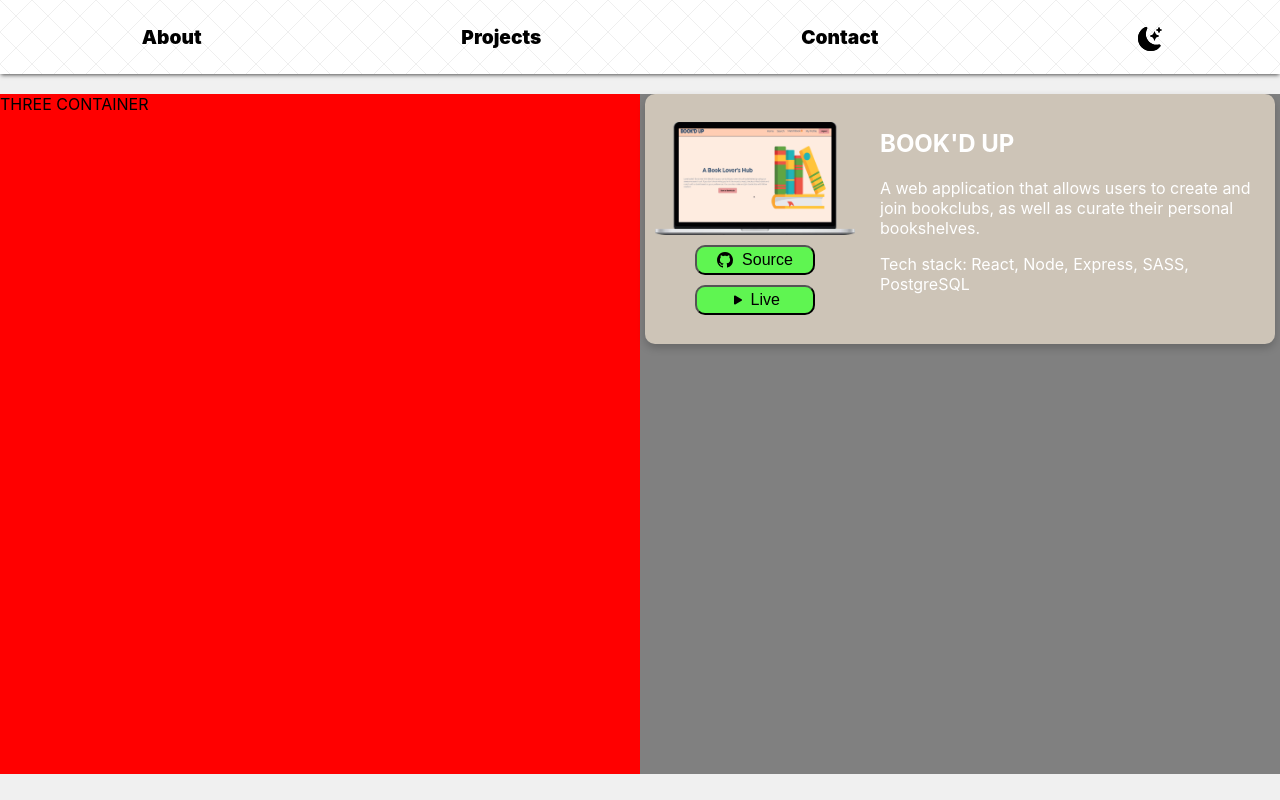
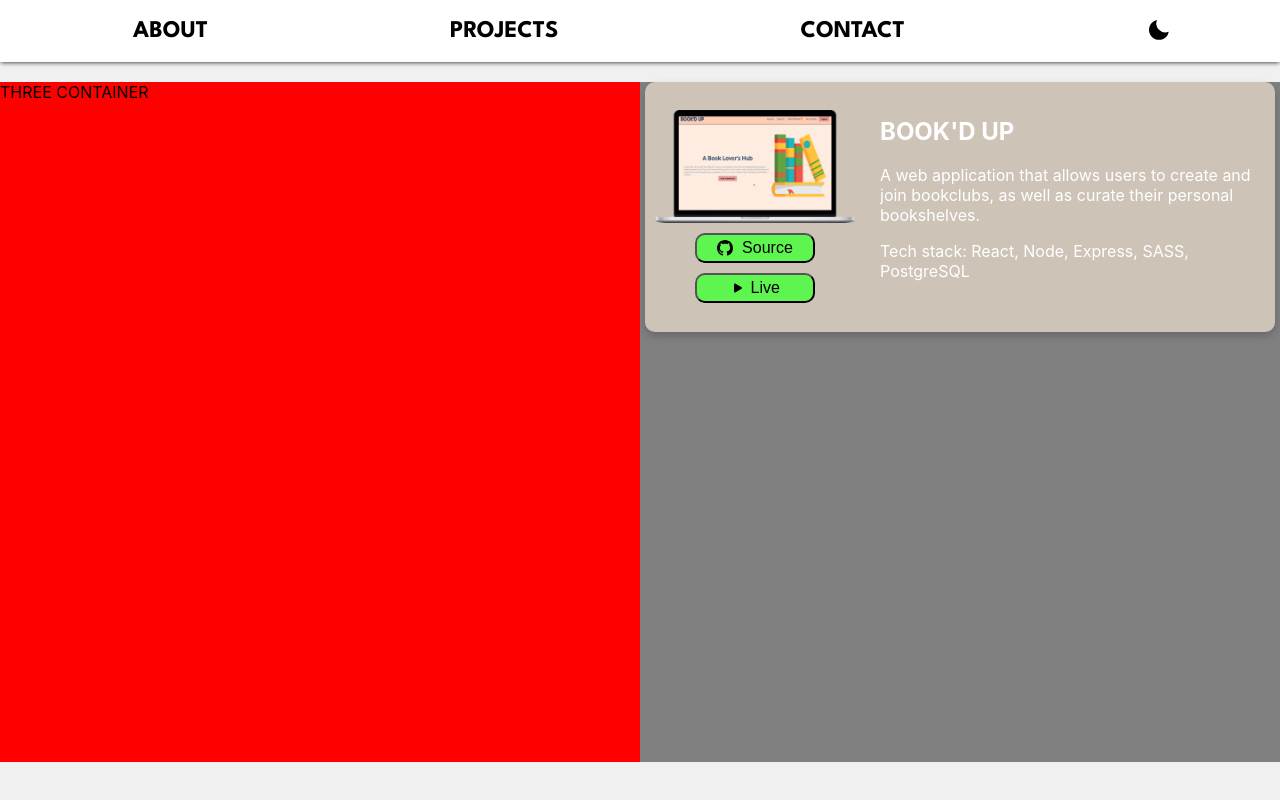
Before and after one commit to saadsidd/saadsidd.github.io, a React (Create React App) app: page / in a window 1280 px wide. Built offline with nearby package versions, Linux system fonts and the light colour scheme; the HTML template or start-up script is replaced by a standard one.

Commit message:
added navbar darkmode toggle on icon

```diff
--- a/src/components/Navbar.tsx
+++ b/src/components/Navbar.tsx
@@ -1,15 +1,23 @@
 import './styles/Navbar.css';
-import { BsMoonStars, BsMoonStarsFill } from 'react-icons/bs';
+import { PiSunFill } from 'react-icons/pi';
+import { BiSolidMoon } from 'react-icons/bi';
 
-export const Navbar: React.FC = () => {
+type NavbarProps = {
+  darkMode: string;
+  setDarkMode: React.Dispatch<React.SetStateAction<string>>;
+}
+
+export const Navbar: React.FC<NavbarProps> = ({ darkMode, setDarkMode }) => {
+
   return (
-    <header id='nav'>
-      <h1 className='nav-link'>About</h1>
-      <h1 className='nav-link'>Projects</h1>
-      <h1 className='nav-link'>Contact</h1>
-      <div id='darkmode-icons-container'>
-        <BsMoonStars className='darkmode-icon' />
-        <BsMoonStarsFill className='darkmode-icon on' />
+    <header className={`nav ${darkMode}`}>
+      <h1 className={`nav-link ${darkMode}`}>ABOUT</h1>
+      <h1 className={`nav-link ${darkMode}`}>PROJECTS</h1>
+      <h1 className={`nav-link ${darkMode}`}>CONTACT</h1>
+
+      <div id='darkmode-icons-container' onClick={() => setDarkMode((darkMode === '') ? 'dark' : '')}>
+        {darkMode && <PiSunFill className={`darkmode-icon ${darkMode}`} />}
+        {!darkMode && <BiSolidMoon className={`darkmode-icon ${darkMode}`} />}
       </div>
     </header>
   );
--- a/src/components/styles/Navbar.css
+++ b/src/components/styles/Navbar.css
@@ -1,4 +1,4 @@
-#nav {
+.nav {
   display: flex;
   justify-content: space-around;
   align-items: center;
@@ -6,42 +6,74 @@
   box-shadow: 0 2px 4px -1px rgba(0,0,0,0.68);
   padding: 12px;
 
-  /* background: radial-gradient(circle at top left,transparent 9%, #3b3b3b 10% ,#3b3b3b 15% , transparent 16%) , radial-gradient(circle at bottom left,transparent 9%, #3b3b3b 10% ,#3b3b3b 15% , transparent 16%), radial-gradient(circle at top right ,transparent 9%, #3b3b3b 10% ,#3b3b3b 15% , transparent 16%) , radial-gradient(circle at bottom right,transparent 9%, #3b3b3b 10% ,#3b3b3b 15% , transparent 16%),radial-gradient(circle, transparent 25%, #303030  26%),linear-gradient(45deg, transparent 46%, #3b3b3b 47%, #3b3b3b 52%, transparent 53%), linear-gradient(135deg, transparent 46%, #3b3b3b 47%, #3b3b3b 52%, transparent 53%);
-  background-size: 4em 4em;
-  background-color: #303030;
-  opacity: 1; */
+  /* background: linear-gradient(45deg, transparent 49%, #efefef 49% 51%, transparent 51%) , linear-gradient(-45deg, transparent 49%, #efefef 49% 51%, transparent 51%);
+  background-size: 2em 2em;
+  background-color: #ffffff; */
 
-  background: linear-gradient(45deg, transparent 49%, #efefef 49% 51%, transparent 51%) , linear-gradient(-45deg, transparent 49%, #efefef 49% 51%, transparent 51%);
-  background-size: 2em 2em;
   background-color: #ffffff;
-  opacity: 1;
+
+  transition: background 3s, background-color 0.5s, color 0.5s;
 }
 
-.nav-link {
-  font-size: larger;
-  font-weight: 900;
-  color: black;
-  cursor: pointer;
-  text-align: center;
+.nav.dark {
+  /* background: linear-gradient(45deg, transparent 49%, #3b3b3b 49% 51%, transparent 51%) , linear-gradient(-45deg, transparent 49%, #3b3b3b 49% 51%, transparent 51%);
+  background-size: 2em 2em;
+  background-color: #242424; */
+
+  background-color: #0e0e0e;
+
+  color: white;
 }
 
-.nav-link:hover {
-  box-shadow: 0px 4px;
+
+
+.nav-link {
+  position: relative;
+  padding: 0.2em 0;
+  overflow: hidden;
+
+  cursor: pointer;
+  font-family: 'League Spartan';
+  font-size: x-large;
+
+  margin-top: 3px;
+  margin-bottom: 3px;
 }
 
+.nav-link::after {
+  content: '';
+  position: absolute;
+  bottom: 0;
+  left: 0;
+  width: 100%;
+  height: 0.12em;
+  background-color: black;
+  transition: opacity 300ms, transform 300ms;
+  opacity: 1;
+  transform: translate3d(-101%, 0, 0);
+}
+
+.nav-link.dark::after {
+  background-color: white;
+}
+
+.nav-link:hover::after,
+.nav-link:focus::after{
+  transform: translate3d(0, 0, 0);
+}
+
+
+
 #darkmode-icons-container {
-  /* color: lightgray; */
-  color: black;
   cursor: pointer;
 }
 
 .darkmode-icon {
   position: absolute;
-  transform: translateY(-10px);
+  transform: translateY(-13px);
   font-size: x-large;
-  transition: opacity 1s;
 }
 
-.darkmode-icon.on {
-  opacity: 1;
+.darkmode-icon.active {
+  color: white;
 }
```
